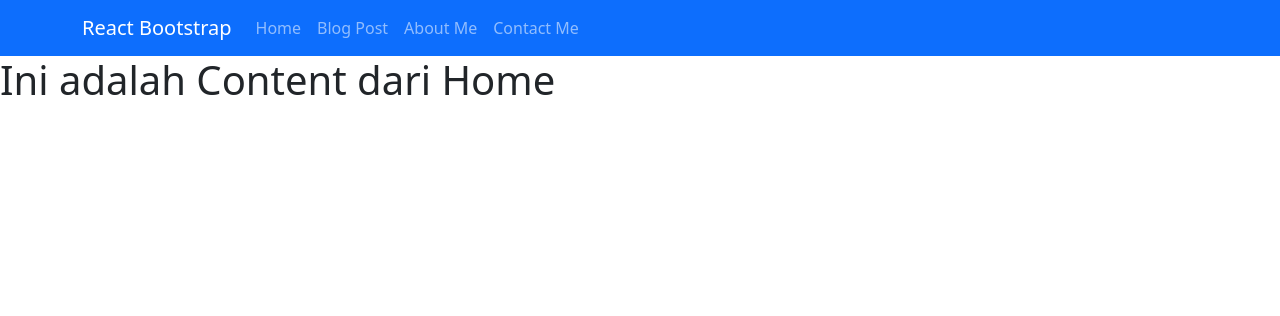
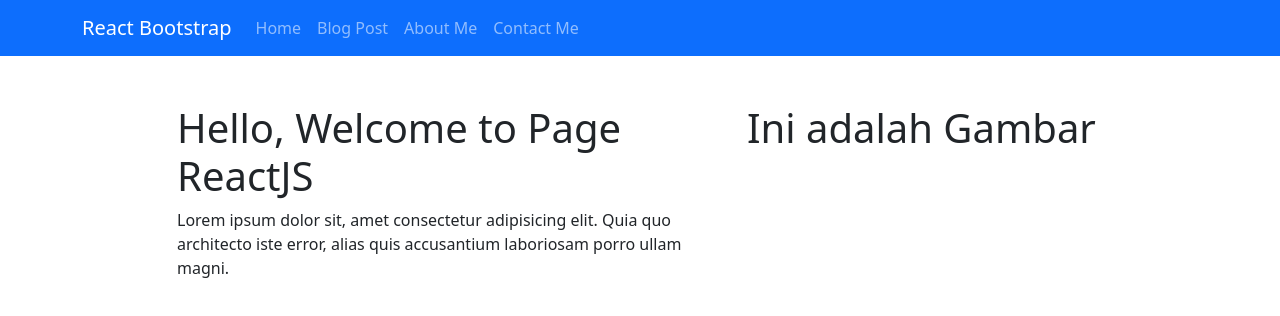
Before and after one commit to pgatech/react-state-props, a React (Create React App) app: page / in a window 1280 px wide. Shown: the top 316 px of the page. Built offline with nearby package versions, Linux system fonts and the light colour scheme.

Commit message:
Layouting with Bootstrap 5

```diff
--- a/src/pages/Homepage/HomeContent.jsx
+++ b/src/pages/Homepage/HomeContent.jsx
@@ -1,10 +1,19 @@
 import React from "react";
+import { Container, Row, Col } from "react-bootstrap";
 
 const HomeContent = () => {
     return(
-        <div>
-            <h1>Ini adalah Content dari Home</h1>
-        </div>
+        <Container>
+            <Row className="justify-content-md-center pt-5">
+                <Col md={6}>
+                    <h1>Hello, Welcome to Page ReactJS</h1>
+                    <p>Lorem ipsum dolor sit, amet consectetur adipisicing elit. Quia quo architecto iste error, alias quis accusantium laboriosam porro ullam magni.</p>
+                </Col>
+                <Col md={4}>
+                    <h1>Ini adalah Gambar</h1>
+                </Col>
+            </Row>
+        </Container>
     )
 }
 
--- a/src/pages/Homepage/Homepage.jsx
+++ b/src/pages/Homepage/Homepage.jsx
@@ -1,5 +1,5 @@
 import React, { Fragment } from "react";
-import {BroserRouter as Router, Route, Link, BrowserRouter} from 'react-router-dom';
+import {BrowserRouter as Router, Route} from 'react-router-dom';
 import HomeContent from "./HomeContent";
 import BlogPost from "../BlogPost/BlogPost";
 import AboutMe from "../AboutMe/AboutMe";
@@ -9,7 +9,7 @@ import NavbarHeader from "./NavbarHeader";
 class Homepage extends React.Component {
     render(){
         return(
-            <BrowserRouter>
+            <Router>
                 <Fragment>
                     <NavbarHeader/>
                     <Route path="/" exact component={HomeContent} />
@@ -17,7 +17,7 @@ class Homepage extends React.Component {
                     <Route path="/AboutMe" component={AboutMe} />
                     <Route path="/ContactMe" component={ContactMe} />
                 </Fragment>
-            </BrowserRouter>
+            </Router>
         )
     }
 }
```
